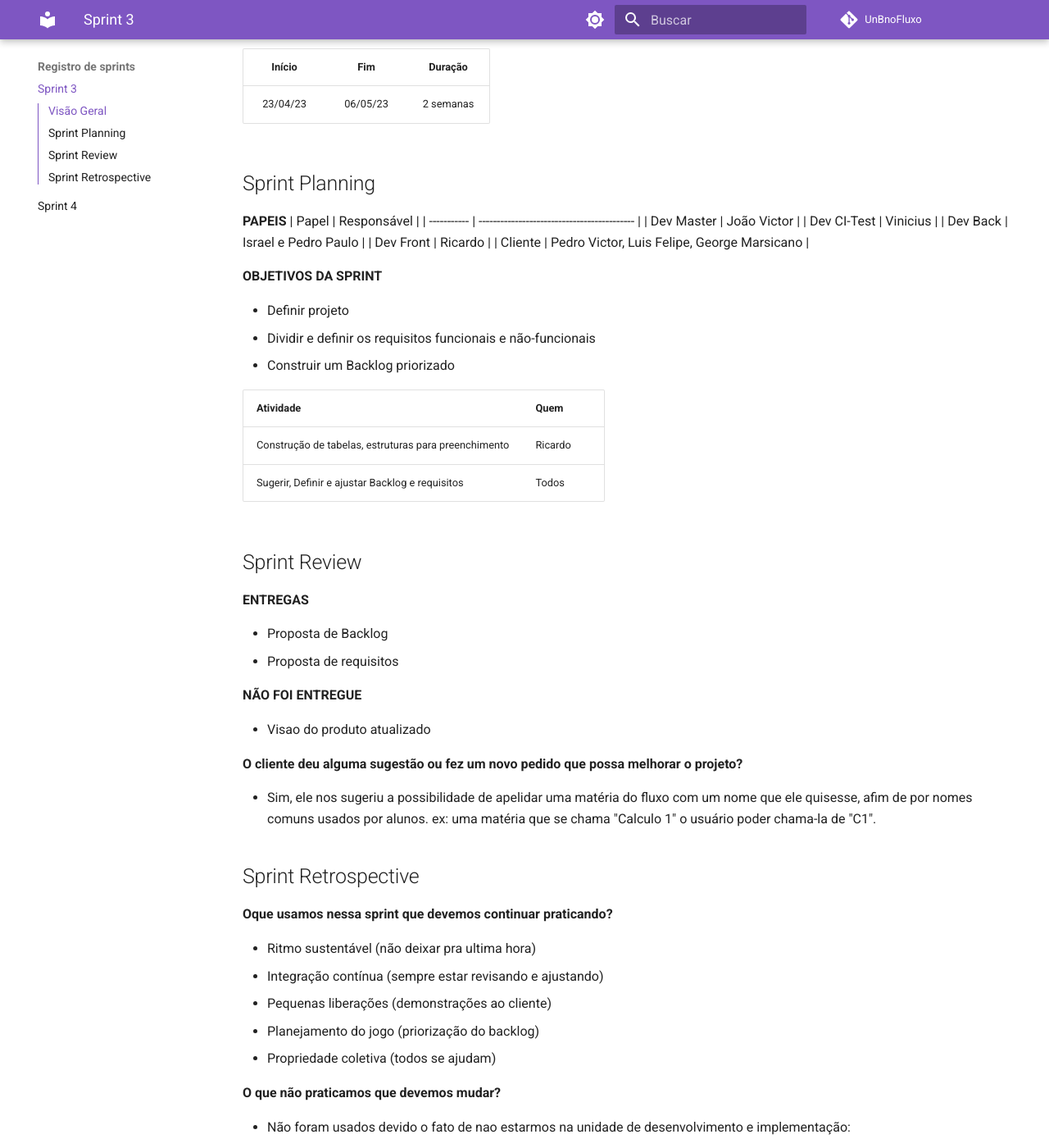
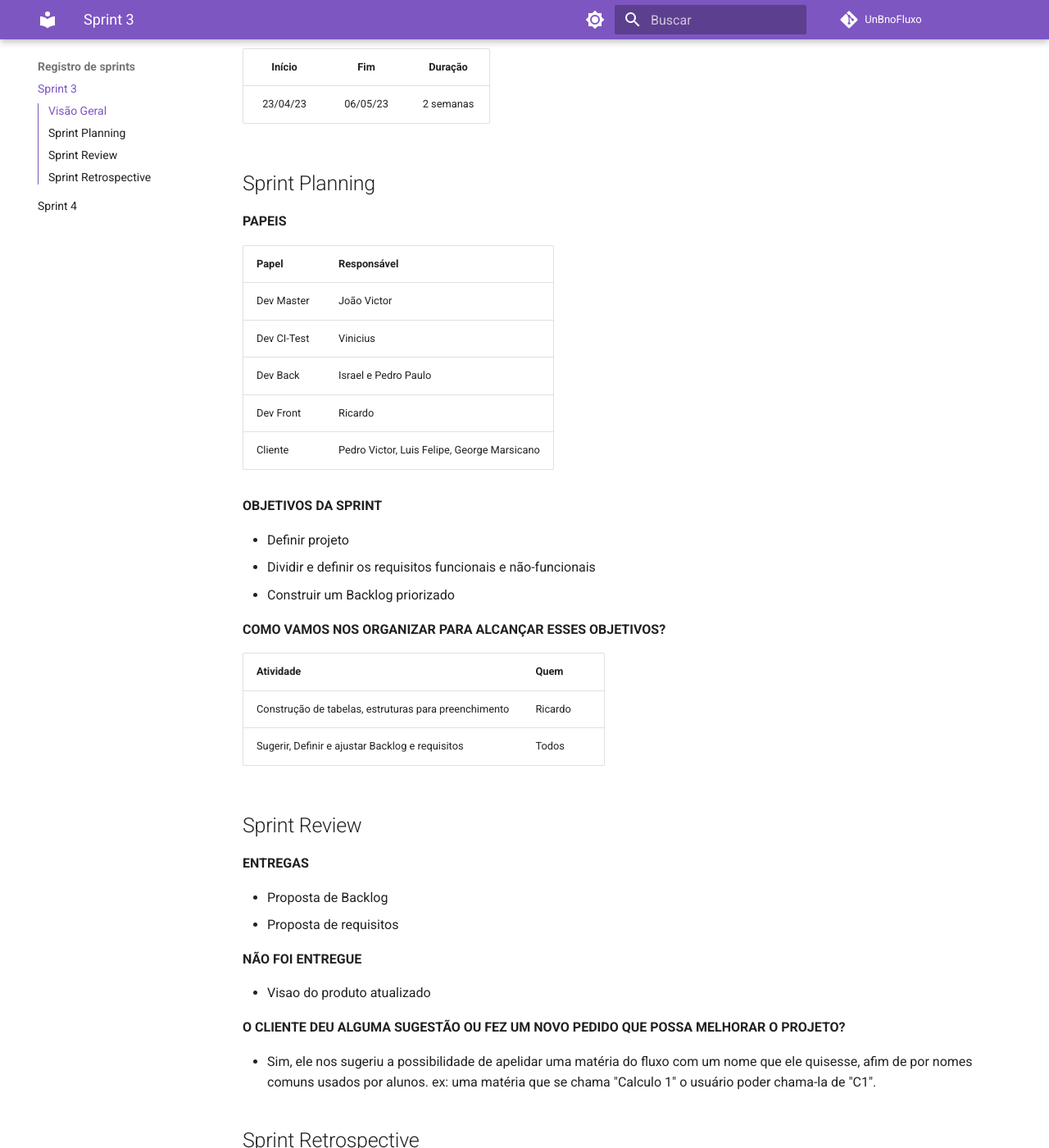
Before and after one commit to mdsreq-fga-unb/2023.1-UnBnoFluxo, an MkDocs documentation site: the page built from docs/Sprints/Sprint03.md, in a window 1280 px wide and 1400 px high, scrolled down 220 px. Shown: the whole window at 82% size. Built offline with MkDocs 1.6.1 and Material for MkDocs 9.7.7, drawn with Linux system fonts in a browser that asks for light colours; comment, search, counter and statistics services are not loaded; some of the changed text lies outside the part shown.

Commit message:
corrigindo erros de formatacao

```diff
--- a/docs/Sprints/Sprint03.md
+++ b/docs/Sprints/Sprint03.md
@@ -6,8 +6,10 @@
 | :------: | :------: | :-------: |
 | 23/04/23 | 06/05/23 | 2 semanas |
 
+
 ## Sprint Planning
 **PAPEIS**
+
 | Papel       | Responsável                                 |
 | ----------- | ------------------------------------------- |
 | Dev Master  | João Victor                                 |
@@ -22,6 +24,8 @@
 - Definir projeto
 - Dividir e definir os requisitos funcionais e não-funcionais
 - Construir um Backlog priorizado
+
+**COMO VAMOS NOS ORGANIZAR PARA ALCANÇAR ESSES OBJETIVOS?**
 
 | Atividade                                            | Quem    |
 | ---------------------------------------------------- | ------- |
@@ -38,13 +42,13 @@
 
 - Visao do produto atualizado
 
-**O cliente deu alguma sugestão ou fez um novo pedido que possa melhorar o projeto?**
+**O CLIENTE DEU ALGUMA SUGESTÃO OU FEZ UM NOVO PEDIDO QUE POSSA MELHORAR O PROJETO?**
 
 - Sim, ele nos sugeriu a possibilidade de apelidar uma matéria do fluxo com um nome que ele quisesse, afim de por nomes comuns usados por
 alunos. ex: uma matéria que se chama "Calculo 1" o usuário poder chama-la de "C1".
 
 ## Sprint Retrospective
-**Oque usamos nessa sprint que devemos continuar praticando?**
+**OQUE USAMOS NESSA SPRINT QUE DEVEMOS CONTINUAR PRATICANDO?**
 
 - Ritmo sustentável (não deixar pra ultima hora)
 - Integração contínua (sempre estar revisando e ajustando)
@@ -52,7 +56,7 @@ alunos. ex: uma matéria que se chama "Calculo 1" o usuário poder chama-la de "
 - Planejamento do jogo (priorização do backlog)
 - Propriedade coletiva (todos se ajudam)
 
-**O que não praticamos que devemos mudar?**
+**O QUE NÃO PRATICAMOS QUE DEVEMOS MUDAR?**
 
 - Não foram usados devido o fato de nao estarmos na unidade de desenvolvimento e implementação:
     - Programação em Pares
```
Also changed, not shown: docs/Sprints/Sprint04.md (+6 -4 lines), docs/VisaoProdutoEProjeto/ProcessoDeDesenvolvimentoDeSoftware.md (+4 -0 lines).
